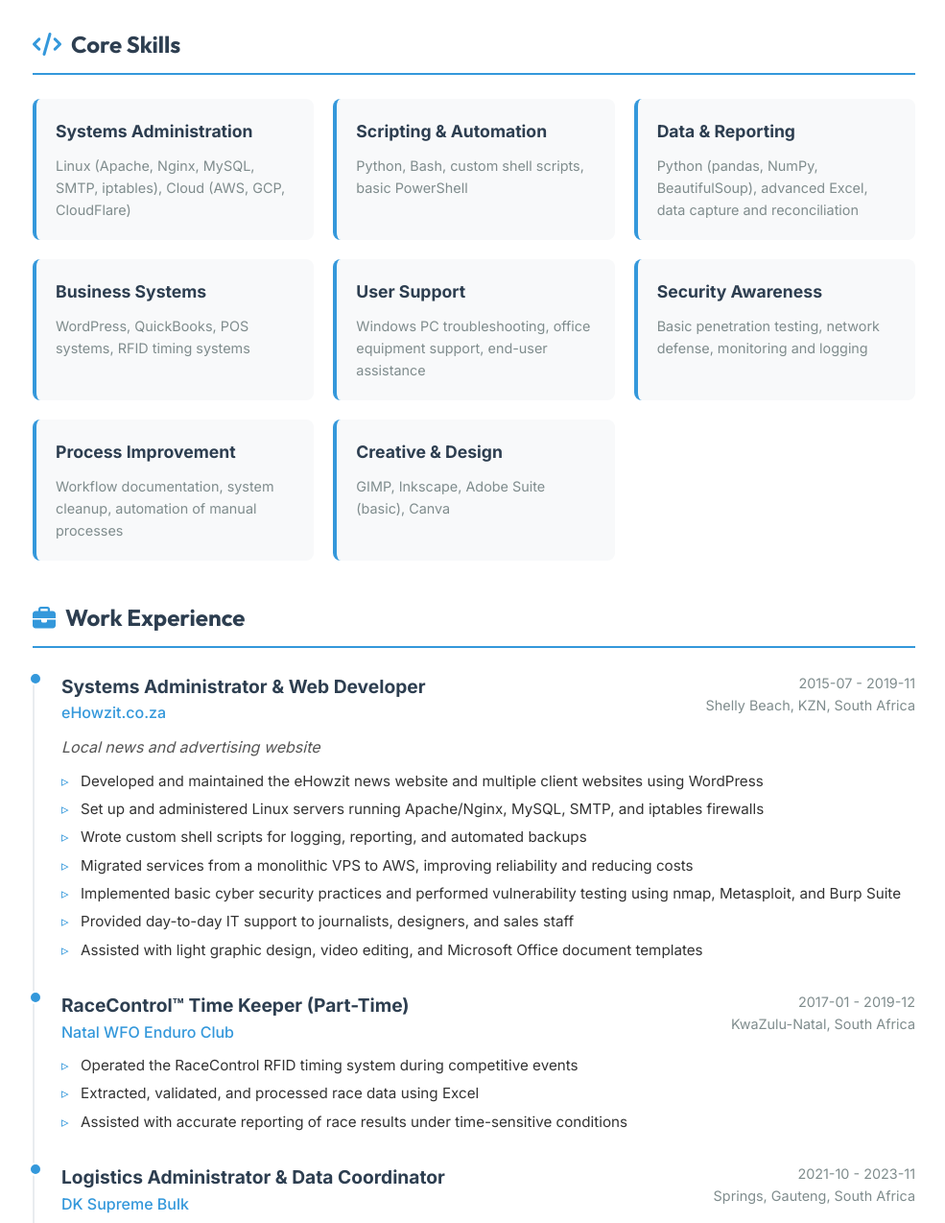
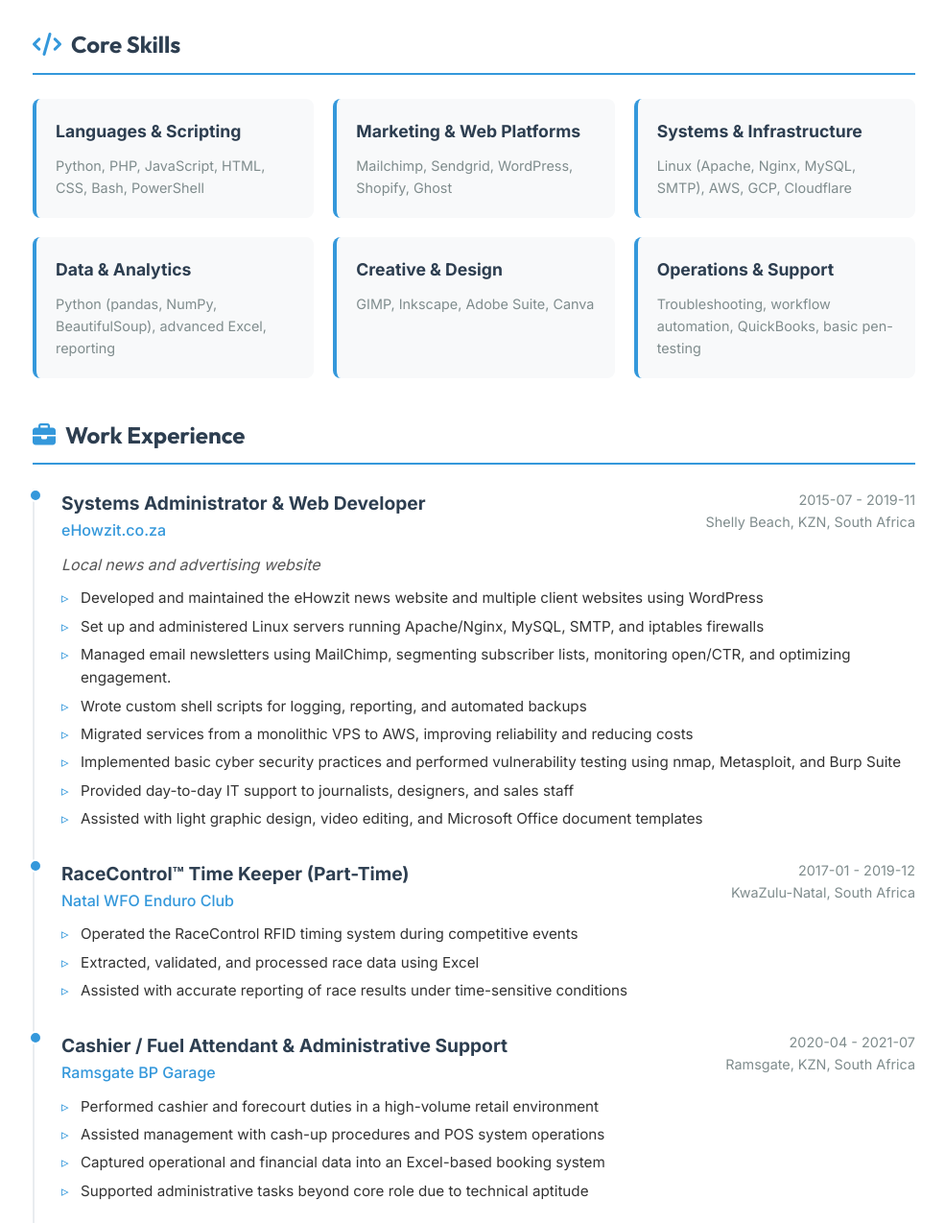
Before and after one commit to werner314/werner314.github.io, a plain HTML site: page index.html in a window 1280 px wide. Shown: the part 500-1774 px from the top of the page at 96% size, without its empty margins (146-1131 px from the left). Drawn offline with Linux system fonts and the light colour scheme.

Commit message:
cv update 30-01-2026-2

```diff
--- a/index.html
+++ b/index.html
@@ -18,7 +18,6 @@
                     <div class="contact-info">
                         <span><i class="fas fa-map-marker-alt"></i> KwaZulu-Natal, South Africa</span>
                         <span><i class="fas fa-envelope"></i> <a href="mailto:werner.exe@outlook.com">werner.exe@outlook.com</a></span>
-			<span><i class="fas fa-download"></i><a href="werner-d-pienaar.pdf" download="werner-d-pienaar.pdf">Download Resume</a></span>
                     </div>
                     <div class="social-links">
                         <a href="https://linkedin.com/in/werner314" target="_blank" class="social-btn">
@@ -46,36 +45,28 @@
                     <h2 class="section-title"><i class="fas fa-code"></i> Core Skills</h2>
                     <div class="skills-grid">
                         <div class="skill-card">
-                            <h3>Systems Administration</h3>
-                            <p>Linux (Apache, Nginx, MySQL, SMTP, iptables), Cloud (AWS, GCP, CloudFlare)</p>
+                            <h3>Languages & Scripting</h3>
+                            <p>Python, PHP, JavaScript, HTML, CSS, Bash, PowerShell</p>
                         </div>
                         <div class="skill-card">
-                            <h3>Scripting & Automation</h3>
-                            <p>Python, Bash, custom shell scripts, basic PowerShell</p>
+                            <h3>Marketing & Web Platforms</h3>
+                            <p>Mailchimp, Sendgrid, WordPress, Shopify, Ghost</p>
                         </div>
                         <div class="skill-card">
-                            <h3>Data & Reporting</h3>
-                            <p>Python (pandas, NumPy, BeautifulSoup), advanced Excel, data capture and reconciliation</p>
+                            <h3>Systems & Infrastructure</h3>
+                            <p>Linux (Apache, Nginx, MySQL, SMTP), AWS, GCP, Cloudflare</p>
                         </div>
                         <div class="skill-card">
-                            <h3>Business Systems</h3>
-                            <p>WordPress, QuickBooks, POS systems, RFID timing systems</p>
-                        </div>
-                        <div class="skill-card">
-                            <h3>User Support</h3>
-                            <p>Windows PC troubleshooting, office equipment support, end-user assistance</p>
-                        </div>
-                        <div class="skill-card">
-                            <h3>Security Awareness</h3>
-                            <p>Basic penetration testing, network defense, monitoring and logging</p>
-                        </div>
-                        <div class="skill-card">
-                            <h3>Process Improvement</h3>
-                            <p>Workflow documentation, system cleanup, automation of manual processes</p>
+                            <h3>Data & Analytics</h3>
+                            <p>Python (pandas, NumPy, BeautifulSoup), advanced Excel, reporting</p>
                         </div>
                         <div class="skill-card">
                             <h3>Creative & Design</h3>
-                            <p>GIMP, Inkscape, Adobe Suite (basic), Canva</p>
+                            <p>GIMP, Inkscape, Adobe Suite, Canva</p>
+                        </div>
+                        <div class="skill-card">
+                            <h3>Operations & Support</h3>
+                            <p>Troubleshooting, workflow automation, QuickBooks, basic pen-testing</p>
                         </div>
                     </div>
                 </section>
@@ -98,6 +89,7 @@
                             <ul class="job-highlights">
                                 <li>Developed and maintained the eHowzit news website and multiple client websites using WordPress</li>
                                 <li>Set up and administered Linux servers running Apache/Nginx, MySQL, SMTP, and iptables firewalls</li>
+                                <li>Managed email newsletters using MailChimp, segmenting subscriber lists, monitoring open/CTR, and optimizing engagement.</li>
                                 <li>Wrote custom shell scripts for logging, reporting, and automated backups</li>
                                 <li>Migrated services from a monolithic VPS to AWS, improving reliability and reducing costs</li>
                                 <li>Implemented basic cyber security practices and performed vulnerability testing using nmap, Metasploit, and Burp Suite</li>
@@ -120,6 +112,24 @@
                                 <li>Operated the RaceControl RFID timing system during competitive events</li>
                                 <li>Extracted, validated, and processed race data using Excel</li>
                                 <li>Assisted with accurate reporting of race results under time-sensitive conditions</li>
+                            </ul>
+                        </div>
+                        <div class="timeline-item">
+                            <div class="timeline-header">
+                                <div class="role-company">
+                                    <h3>Cashier / Fuel Attendant & Administrative Support</h3>
+                                    <h4>Ramsgate BP Garage</h4>
+                                </div>
+                                <div class="date-location">
+                                    <span class="date">2020-04 - 2021-07</span>
+                                    <span class="loc">Ramsgate, KZN, South Africa</span>
+                                </div>
+                            </div>
+                            <ul class="job-highlights">
+                                <li>Performed cashier and forecourt duties in a high-volume retail environment</li>
+                                <li>Assisted management with cash-up procedures and POS system operations</li>
+                                <li>Captured operational and financial data into an Excel-based booking system</li>
+                                <li>Supported administrative tasks beyond core role due to technical aptitude</li>
                             </ul>
                         </div>
                         <div class="timeline-item">
@@ -160,7 +170,7 @@
                     <h2 class="section-title"><i class="fas fa-book-reader"></i> Professional Development</h2>
                     <div class="content">
                         <ul class="summary-list">
-                            <li>Career break since late 2023 as a fill-time musician and tech freelancer, while actively upskilling through self-study in Python data analysis, including pandas, NumPy, and web data extraction with BeautifulSoup, as well as continued experimentation with Linux systems and automation.
+                            <li>Career break since late 2023 as a full-time musician, while actively upskilling through self-study in Python data analysis, including pandas, NumPy, and web data extraction with BeautifulSoup, as well as continued experimentation with Linux systems and automation.
 </li>
                         </ul>
                     </div>
@@ -176,7 +186,7 @@
             </main>
 
             <footer class="footer">
-                <p>Generated with Python &amp; Jinja2</p>
+                <p>Generated with Python & Jinja2</p>
             </footer>
         </div>
 
```
